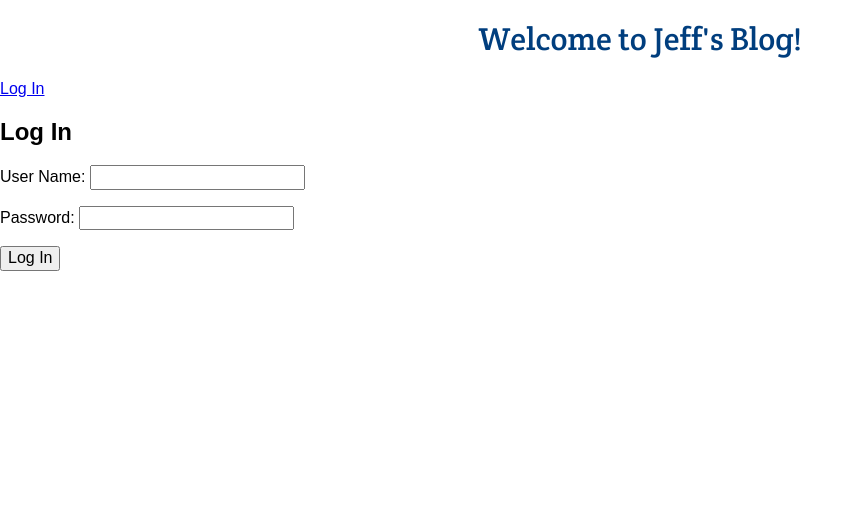
After one commit to jeffreybyrne/0228-assignment3-blog, a Django app: page /login/ in a window 1280 px wide. The commit adds this page. Shown: the top 511 px of the page, without its empty margins (0-863 px from the left). Run offline with Django 3.2, Linux system fonts and the light colour scheme; some web fonts are replaced.

Commit message:
added ability for people to log in and out

```diff
--- /dev/null
+++ b/blog/forms.py
@@ -0,0 +1,6 @@
+from django import forms
+
+
+class LoginForm(forms.Form):
+    username = forms.CharField(label="User Name", max_length=64)
+    password = forms.CharField(widget=forms.PasswordInput())
--- a/blog/templates/base.html
+++ b/blog/templates/base.html
@@ -12,6 +12,14 @@
     <header>
       <h1 class='main-title'>Welcome to Jeff's Blog!</h1>
     </header>
+    <nav>
+      {% if request.user.is_authenticated %}
+      <p><a href="{% url 'logout' %}">Log Out</a></p>
+
+      {% else %}
+      <p><a href="{% url 'login' %}">Log In</a></p>
+      {% endif %}
+    </nav>
     {% block content %}
     {% endblock %}
   </body>
--- /dev/null
+++ b/blog/templates/login.html
@@ -0,0 +1,9 @@
+{% extends 'base.html' %}
+{% block content %}
+<h2>Log In</h2>
+<form action="{% url 'login' %}" method="post">
+  {% csrf_token %}
+  {{ form.as_p }}
+  <input type="submit" value="Log In">
+</form>
+{% endblock content %}
--- a/blog/urls.py
+++ b/blog/urls.py
@@ -16,7 +16,7 @@ Including another URLconf
 
 from django.contrib import admin
 from django.urls import path
-from blog.views import home_page, blog_post, home_page_redirect, create_comment, create_article, new_article_page
+from blog.views import home_page, blog_post, home_page_redirect, create_comment, create_article, new_article_page, login_view, logout_view
 
 urlpatterns = [
     path('admin/', admin.site.urls),
@@ -25,5 +25,7 @@ urlpatterns = [
     path('post/<int:id>', blog_post, name='blog_post'),
     path('post/comment/', create_comment, name='create_comment'),
     path('create/', new_article_page, name='new_article_page'),
-    path('post/article/', create_article, name='create_article')
+    path('post/article/', create_article, name='create_article'),
+    path('login/', login_view, name='login'),
+    path('logout/', logout_view, name='logout'),
 ]
--- a/blog/views.py
+++ b/blog/views.py
@@ -1,7 +1,9 @@
 # import ipdb
 from django.http import HttpResponse, HttpResponseRedirect
 from django.shortcuts import render, redirect, get_object_or_404
+from django.contrib.auth import authenticate, login, logout
 from blog.models import Article, CommentForm, ArticleForm
+from blog.forms import LoginForm
 import datetime
 
 
@@ -66,3 +68,27 @@ def create_article(request):
         print(form.errors)
         response = render(request, 'index.html')
         return HttpResponse(response)
+
+
+def login_view(request):
+    if request.method == 'POST':
+        form = LoginForm(request.POST)
+        if form.is_valid():
+            username = form.cleaned_data['username']
+            pw = form.cleaned_data['password']
+            user = authenticate(username=username, password=pw)
+            if user is not None:
+                login(request, user)
+                return HttpResponseRedirect('/home')
+            else:
+                form.add_error('username', 'Login failed')
+    else:
+        form = LoginForm()
+    context = {'form': form}
+    response = render(request, 'login.html', context)
+    return HttpResponse(response)
+
+
+def logout_view(request):
+    logout(request)
+    return HttpResponseRedirect('/home')
```
